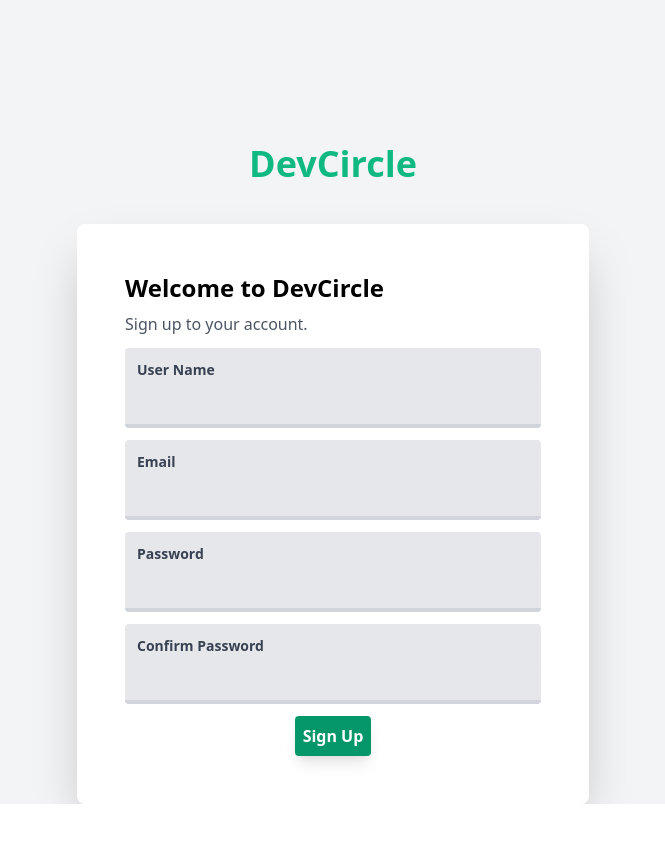
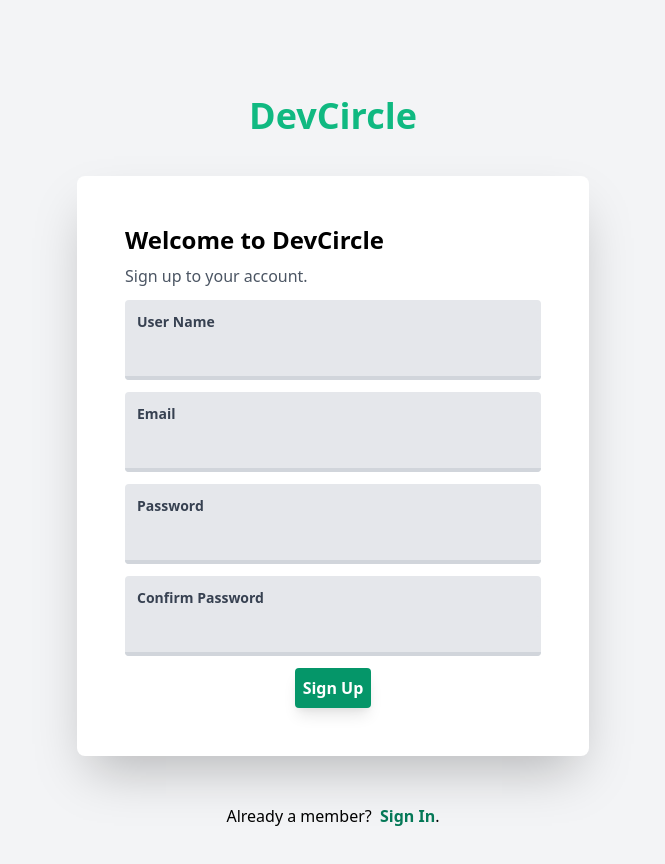
Before and after one commit to AlyAssem/dev-circle, a React (Create React App) app: page /register in a window 1280 px wide. Shown: the top 864 px of the page, without its empty margins (307-972 px from the left). Before the commit the page ends 804 px from the top, so only its background shows below. Built offline with nearby package versions, Linux system fonts and the light colour scheme.

Commit message:
changed some styling for the main container of register page

```diff
--- a/src/pages/RegisterPage/RegisterPage.tsx
+++ b/src/pages/RegisterPage/RegisterPage.tsx
@@ -34,7 +34,7 @@ export const RegisterPage: React.FC = () => {
     },
   });
   return (
-    <div className='pt-36 min-h-screen bg-gray-100'>
+    <div className='pt-24 pb-6 min-h-screen bg-gray-100 '>
       <header className='max-w-lg mx-auto'>
         <div className='text-4xl font-bold text-green-500 text-center'>
           DevCircle
@@ -134,6 +134,15 @@ export const RegisterPage: React.FC = () => {
           </div>
         </form>
       </div>
+      <div className='max-w-lg mx-auto text-center mt-12 mb-6'>
+        <p>
+          Already a member? &nbsp;
+          <a href='/login' className='font-bold text-green-700 hover:underline'>
+            Sign In
+          </a>
+          .
+        </p>
+      </div>
     </div>
   );
 };
```
